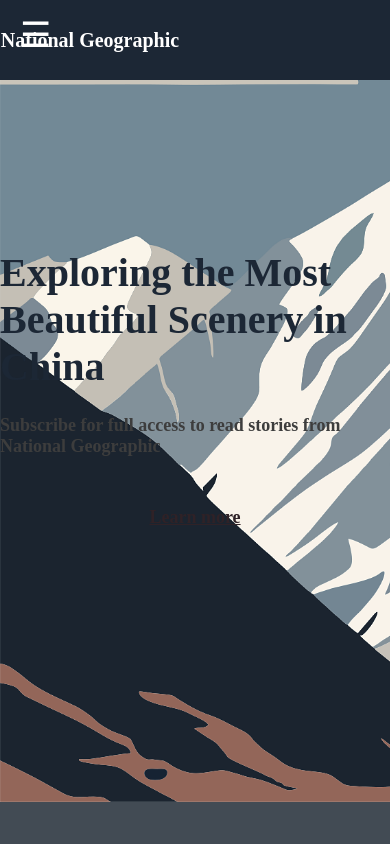
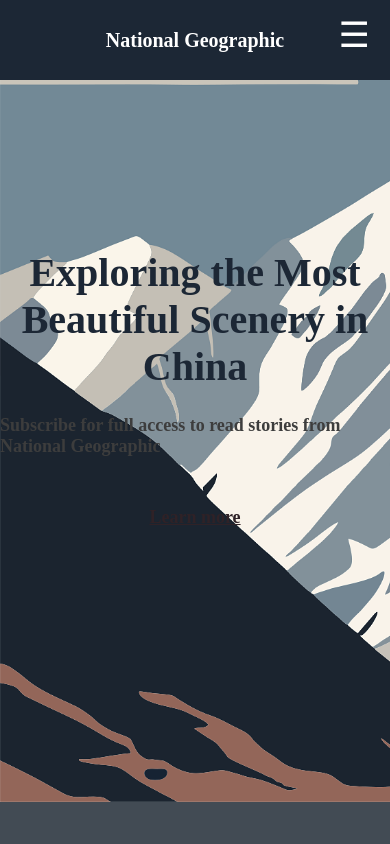
Before and after one commit to Saionjiko/-Saionjiko.github.io, a plain HTML site: page index.html in a window 390 px wide. Shown: the top 844 px of the page. Drawn offline with Linux system fonts and the light colour scheme.

Commit message:
Update style.css

```diff
--- a/style.css
+++ b/style.css
@@ -177,34 +177,37 @@ footer{
 /* 响应式设计语法 */
 @media screen and (max-width: 768px) {
     header ul {
-        display:none;
+        display: none;
     }
     header h1 {
-        left:50%;
         font-size: 20px;
-        transform: translateX(-50%);
+        text-align: center;
+        margin: 0;
+        width: 100%;
+    }
+    .menu {
+        display: block;
+        background-color: transparent;
+        color: white;
+        font-size: 35px;
+        position: absolute;
+        top: 15px;
+        right: 20px; /* 调整menu按钮的位置 */
+        border: none;
+        cursor: pointer;
     }
     .news h2 {
-        font-size:40px;
-    }
-    .menu {
-        display:block;
-        background-color: transparent;
-        color:white;
-        font-size: 35px;
-        position:absolute;
-        top:15px;
-        left:20px;
-        border:none;
-        cursor: pointer;
+        font-size: 40px;
+        text-align: center; /* 居中标题文本 */
     }
     .picks {
         flex-direction: column;
     }
     .picks img {
-        width:100%;
+        width: 100%;
     }
     .info {
-        width:100%;
-        padding:40px 0;
+        width: 100%;
+        padding: 40px 0;
     }
+}
```
